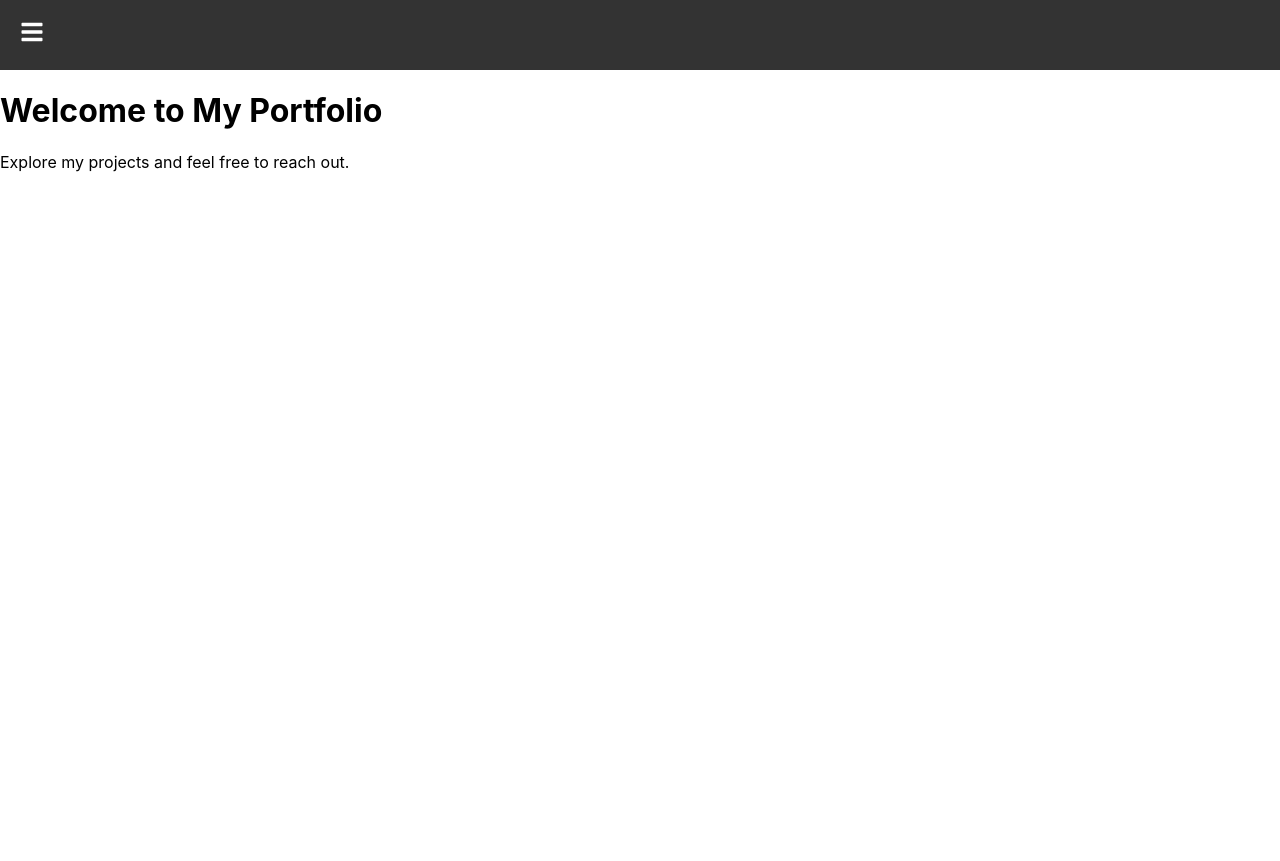
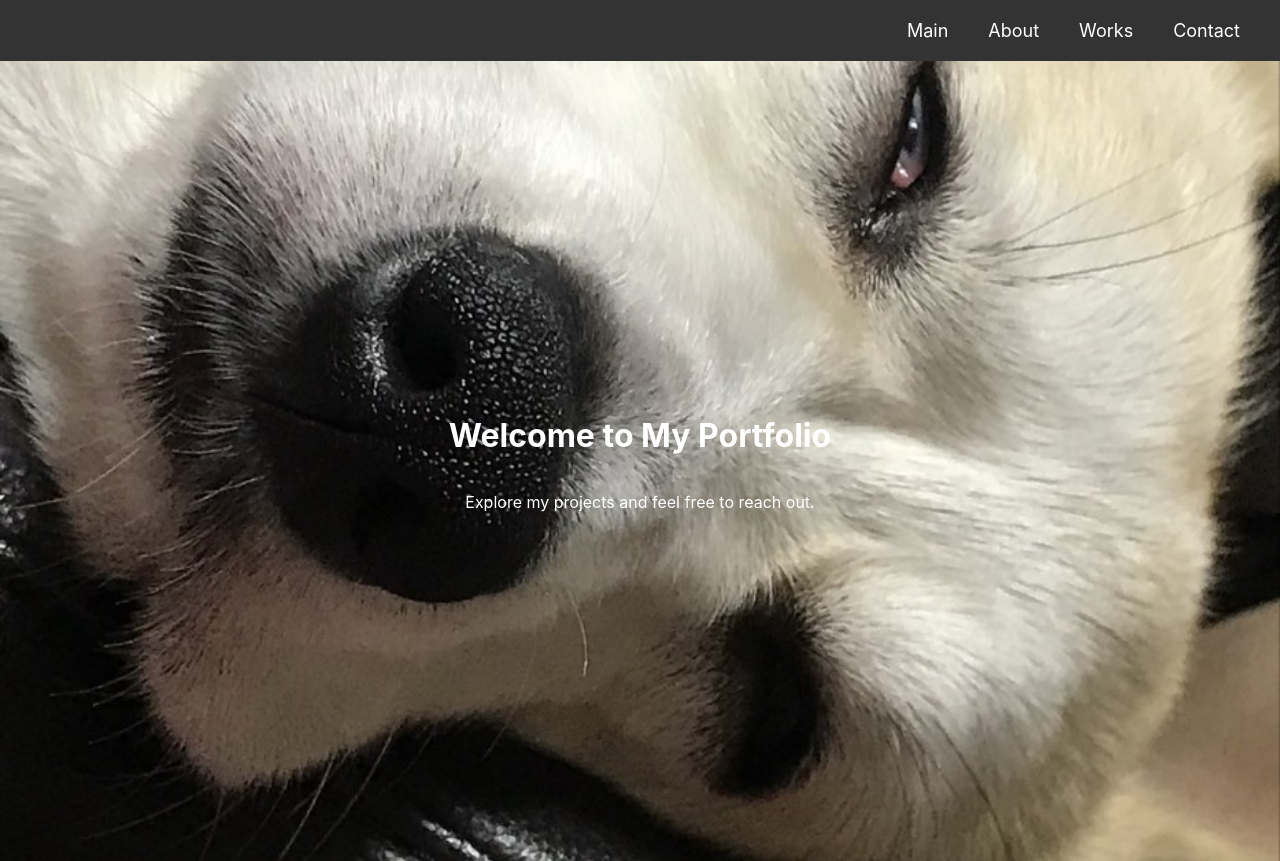
Before and after one commit to 9walnut/SY_Portfolio, a React (Create React App) app in the folder client/: page / in a window 1280 px wide. Before the commit the page ends 800 px from the top, so only its background shows below. Built offline with nearby package versions, Linux system fonts and the light colour scheme.

Commit message:
✨ Add homepage background
add homepage background

```diff
--- a/client/src/components/Navbar.tsx
+++ b/client/src/components/Navbar.tsx
@@ -1,4 +1,4 @@
-import React, { useState } from "react";
+import React, { useState, useEffect } from "react";
 import styled from "styled-components";
 import { Link } from "react-router-dom";
 import { FaBars } from "react-icons/fa";
@@ -11,7 +11,7 @@ const NavbarContainer = styled.nav`
   background-color: #333;
   padding: 20px;
   display: flex;
-  justify-content: space-between;
+  justify-content: flex-end;
   align-items: center;
   position: relative;
 `;
@@ -20,24 +20,29 @@ const MenuIcon = styled.div`
   color: #fff;
   font-size: 24px;
   cursor: pointer;
-  display: block;
-  @media (max-width: 768px) {
-    display: block;
+  margin-right: 20px;
+  @media (min-width: 769px) {
+    display: none;
   }
 `;
 
 const ToggleMenu = styled.div<NavLinkProps>`
   display: ${({ isOpen }) => (isOpen ? "flex" : "none")};
   flex-direction: column;
-  align-items: center;
+  align-items: flex-end;
   position: absolute;
-  background-color: rgba(128, 128, 128, 0.8); /* Grey with transparency */
+  background-color: rgba(128, 128, 128, 0.8);
   width: 100%;
   top: 100%;
-  left: 0;
-  padding: 20px 0;
+  right: 0;
+  padding: 20px;
   @media (min-width: 769px) {
-    display: none;
+    display: flex;
+    position: static;
+    background-color: transparent;
+    width: auto;
+    padding: 0;
+    flex-direction: row;
   }
 `;
 
@@ -46,6 +51,9 @@ const NavLink = styled(Link)`
   text-decoration: none;
   margin: 10px 0;
   font-size: 18px;
+  @media (min-width: 769px) {
+    margin: 0 20px;
+  }
 
   &:hover {
     text-decoration: underline;
@@ -55,12 +63,26 @@ const NavLink = styled(Link)`
 const Navbar: React.FC = () => {
   const [isOpen, setIsOpen] = useState(false);
 
+  useEffect(() => {
+    const handleResize = () => {
+      if (window.innerWidth > 768) {
+        setIsOpen(false); // 화면 너비가 768px 이상일 때는 메뉴를 닫은 상태로 유지합니다.
+      }
+    };
+
+    window.addEventListener("resize", handleResize);
+    return () => window.removeEventListener("resize", handleResize);
+  }, []);
+
   const toggleMenu = () => {
     setIsOpen(!isOpen);
   };
 
   return (
     <NavbarContainer>
+      <MenuIcon onClick={toggleMenu}>
+        <FaBars />
+      </MenuIcon>
       <ToggleMenu isOpen={isOpen}>
         <NavLink to="/" onClick={toggleMenu}>
           Main
@@ -75,9 +97,6 @@ const Navbar: React.FC = () => {
           Contact
         </NavLink>
       </ToggleMenu>
-      <MenuIcon onClick={toggleMenu}>
-        <FaBars />
-      </MenuIcon>
     </NavbarContainer>
   );
 };
--- a/client/src/pages/HomePage.tsx
+++ b/client/src/pages/HomePage.tsx
@@ -1,12 +1,38 @@
 import React from "react";
+import styled from "styled-components";
+import backgroundImage from "../assets/images/hodu2.jpg";
+
+const HomePageContainer = styled.div`
+  height: 100vh;
+  background-image: url(${backgroundImage});
+  background-size: cover;
+  background-position: center;
+  display: flex;
+  flex-direction: column;
+  justify-content: center;
+  align-items: center;
+  color: #fff;
+`;
+
+const AnimatedText = styled.h1`
+  animation: fadeIn 2s;
+  @keyframes fadeIn {
+    from {
+      opacity: 0;
+    }
+    to {
+      opacity: 1;
+    }
+  }
+`;
 
 const HomePage: React.FC = () => {
   return (
-    <div>
-      <h1>Welcome to My Portfolio</h1>
+    <HomePageContainer>
+      <AnimatedText>Welcome to My Portfolio</AnimatedText>
       <p>Explore my projects and feel free to reach out.</p>
-      {/* 여기에 프로젝트 목록 등의 컴포넌트 추가 */}
-    </div>
+      {/* 이곳에 추가적인 컴포넌트나 내용을 넣을 수 있습니다. */}
+    </HomePageContainer>
   );
 };
 
```
Also changed, not shown: client/src/assets/images/hodu2.jpg (added).
